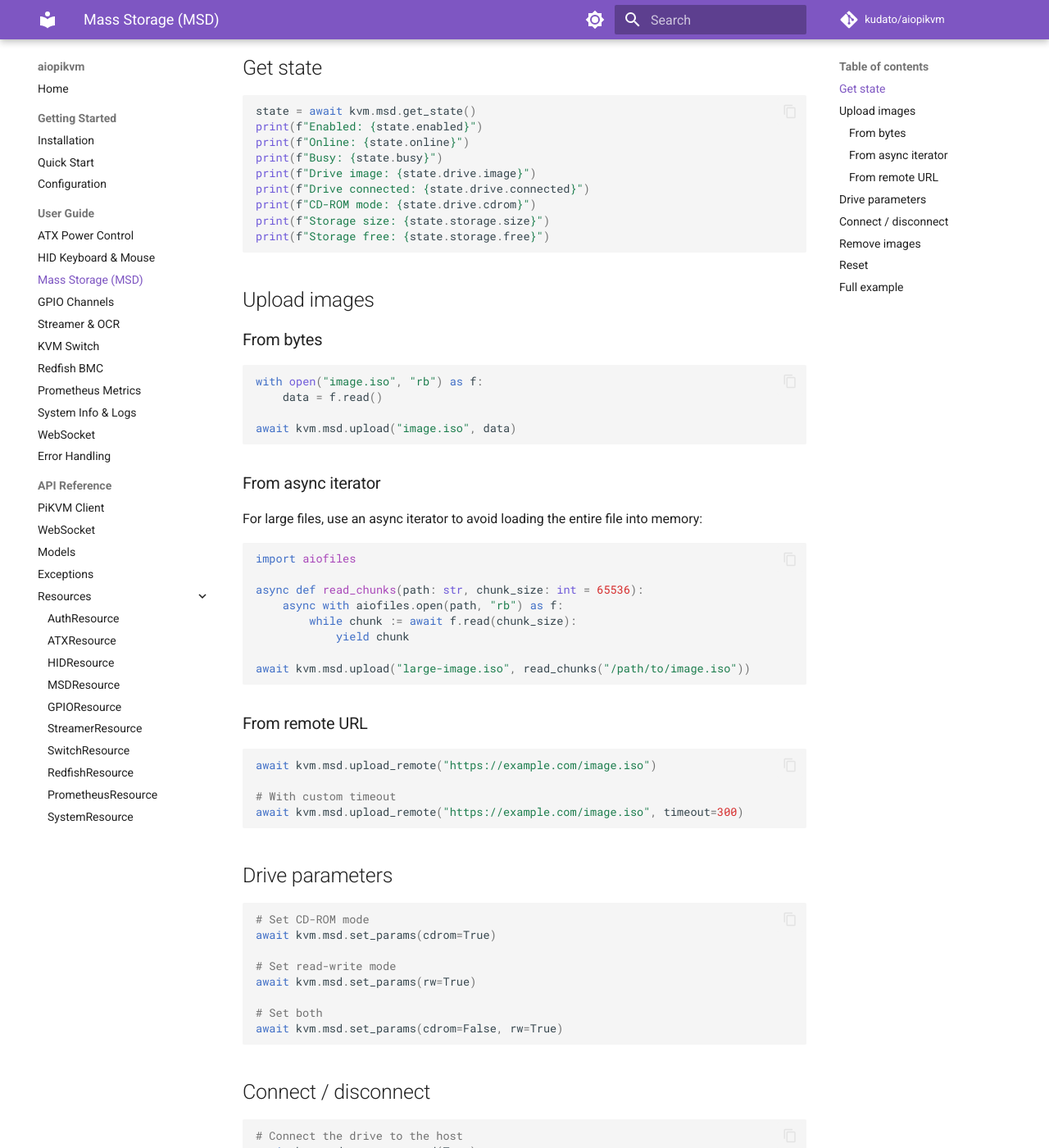
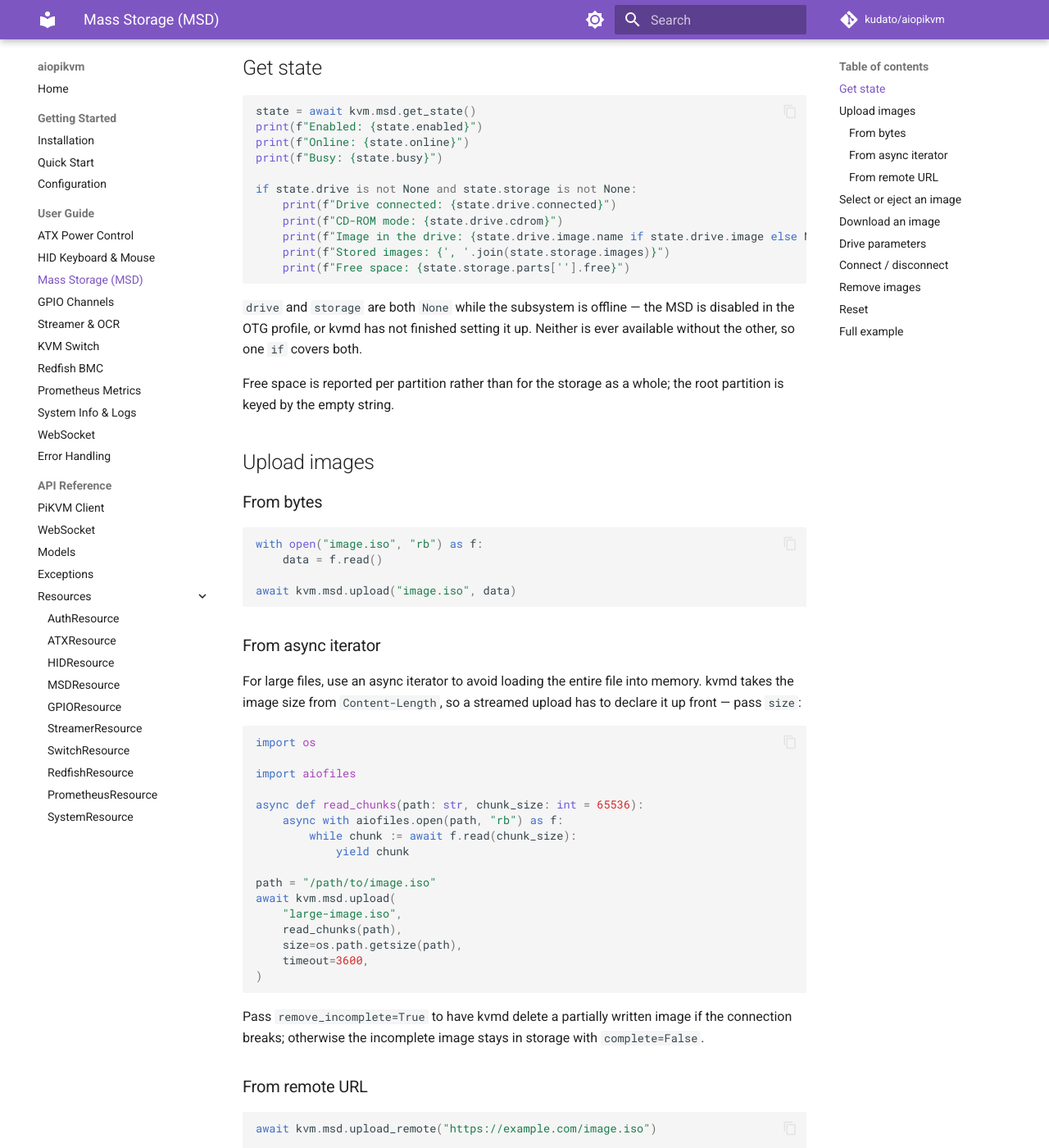
Before and after one commit to kudato/aiopikvm, an MkDocs documentation site: the page built from docs/guide/msd.md, in a window 1280 px wide and 1400 px high, scrolled down 206 px. Shown: the whole window at 82% size. Built offline with MkDocs 1.6.1 and Material for MkDocs 9.7.7, drawn with Linux system fonts in a browser that asks for light colours; comment, search, counter and statistics services are not loaded; some of the changed text lies outside the part shown.

Commit message:
fix(msd)!: match the models to kvmd 4.186 and fix streamed uploads
Why this change was needed:
msd.get_state() could not parse anything a real device returns: drive and
storage were required where kvmd nulls them, MSDStorage demanded size and
free that kvmd never sends, and drive.image was a string where kvmd sends
an object. The capture on file showed only the offline shape, so the gap
was invisible — reproducing the online one meant enabling the MSD in the
OTG profile of a real device, which also exposed a second bug: a streamed
upload was framed as chunked and kvmd rejected every one of them.

What changed:
- Reshaped the models around five captures: offline, online with an empty
  drive, an image in the drive, and both transfer counters mid-flight.
  New models: MSDImage, MSDDriveImage, MSDPart, MSDUpload, MSDDownload (#38)
- upload() takes `size` for an iterator and sends Content-Length, which is
  where kvmd reads the image size from; it also takes remove_incomplete
- set_params() takes `image` to select or eject an image (#49)
- download() streams GET /msd/read, optionally compressed (#50)
- Rebuilt tests/test_msd.py on the captures, dropped the two msd xfail
  markers, and recorded in the fixture README what the scenarios needed

````diff
--- a/docs/guide/msd.md
+++ b/docs/guide/msd.md
@@ -9,12 +9,21 @@
 print(f"Enabled: {state.enabled}")
 print(f"Online: {state.online}")
 print(f"Busy: {state.busy}")
-print(f"Drive image: {state.drive.image}")
-print(f"Drive connected: {state.drive.connected}")
-print(f"CD-ROM mode: {state.drive.cdrom}")
-print(f"Storage size: {state.storage.size}")
-print(f"Storage free: {state.storage.free}")
+
+if state.drive is not None and state.storage is not None:
+    print(f"Drive connected: {state.drive.connected}")
+    print(f"CD-ROM mode: {state.drive.cdrom}")
+    print(f"Image in the drive: {state.drive.image.name if state.drive.image else None}")
+    print(f"Stored images: {', '.join(state.storage.images)}")
+    print(f"Free space: {state.storage.parts[''].free}")
 ```
+
+`drive` and `storage` are both `None` while the subsystem is offline — the
+MSD is disabled in the OTG profile, or kvmd has not finished setting it up.
+Neither is ever available without the other, so one `if` covers both.
+
+Free space is reported per partition rather than for the storage as a whole;
+the root partition is keyed by the empty string.
 
 ## Upload images
 
@@ -29,9 +38,13 @@
 
 ### From async iterator
 
-For large files, use an async iterator to avoid loading the entire file into memory:
+For large files, use an async iterator to avoid loading the entire file into memory.
+kvmd takes the image size from `Content-Length`, so a streamed upload has to declare
+it up front — pass `size`:
 
 ```python
+import os
+
 import aiofiles
 
 async def read_chunks(path: str, chunk_size: int = 65536):
@@ -39,8 +52,18 @@
         while chunk := await f.read(chunk_size):
             yield chunk
 
-await kvm.msd.upload("large-image.iso", read_chunks("/path/to/image.iso"))
+path = "/path/to/image.iso"
+await kvm.msd.upload(
+    "large-image.iso",
+    read_chunks(path),
+    size=os.path.getsize(path),
+    timeout=3600,
+)
 ```
+
+Pass `remove_incomplete=True` to have kvmd delete a partially written image if the
+connection breaks; otherwise the incomplete image stays in storage with
+`complete=False`.
 
 ### From remote URL
 
@@ -49,6 +72,32 @@
 
 # With custom timeout
 await kvm.msd.upload_remote("https://example.com/image.iso", timeout=300)
+```
+
+## Select or eject an image
+
+```python
+# Put a stored image into the drive
+await kvm.msd.set_params(image="boot.iso")
+
+# Eject it
+await kvm.msd.set_params(image="")
+```
+
+The name has to be one of `state.storage.images`. kvmd rebuilds that listing
+from the storage partition, so an image is not selectable for a moment right
+after it finishes uploading.
+
+## Download an image
+
+```python
+with open("copy.iso", "wb") as f:
+    async for chunk in kvm.msd.download("boot.iso"):
+        f.write(chunk)
+
+# Compressed on the fly; the response then has no Content-Length
+async for chunk in kvm.msd.download("boot.iso", compress="zstd"):
+    ...
 ```
 
 ## Drive parameters
````
Also changed, not shown: CHANGELOG.md (+25 -0 lines), docs/reference/models.md (+20 -0 lines), src/aiopikvm/__init__.py (+15 -1 lines), 10 other files.
